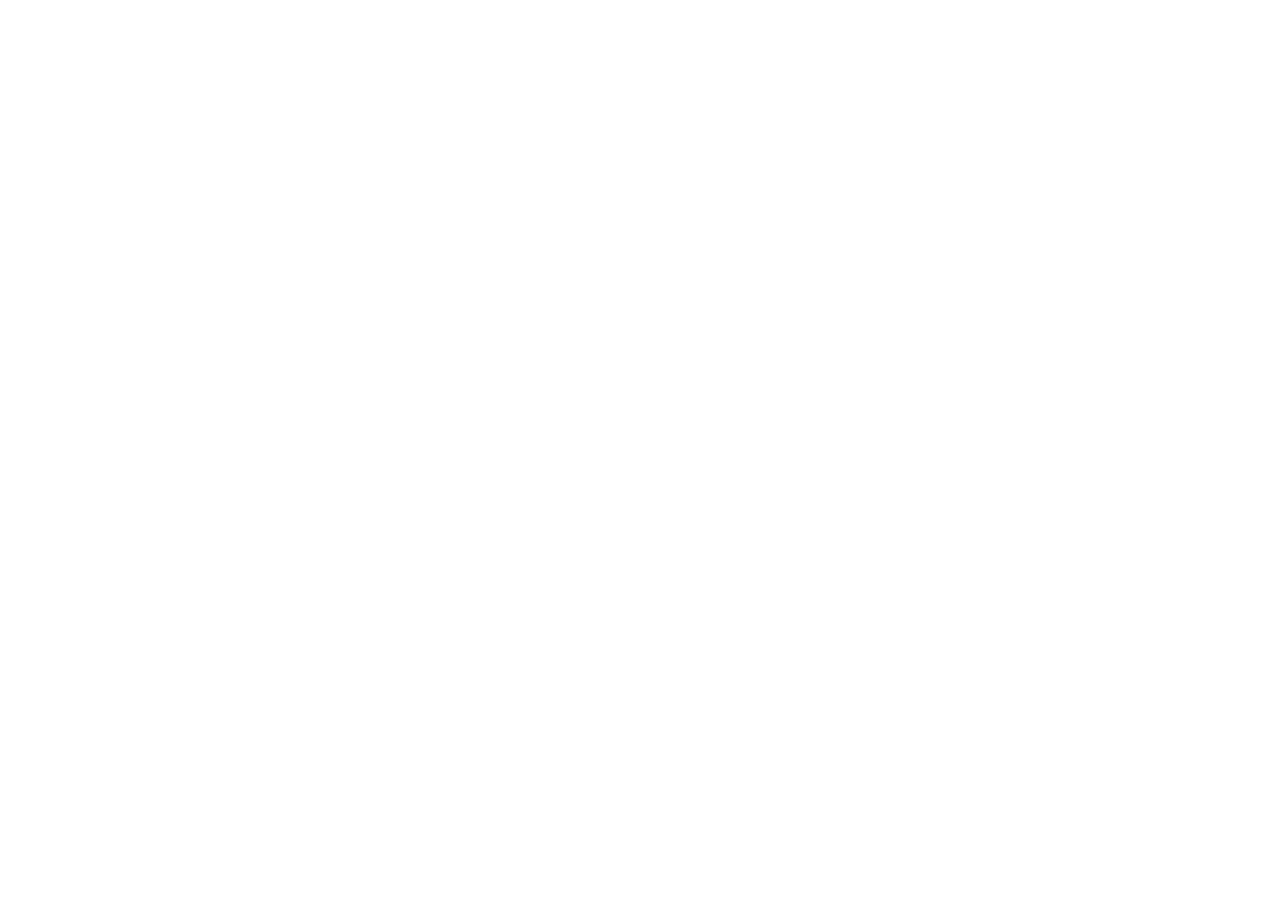
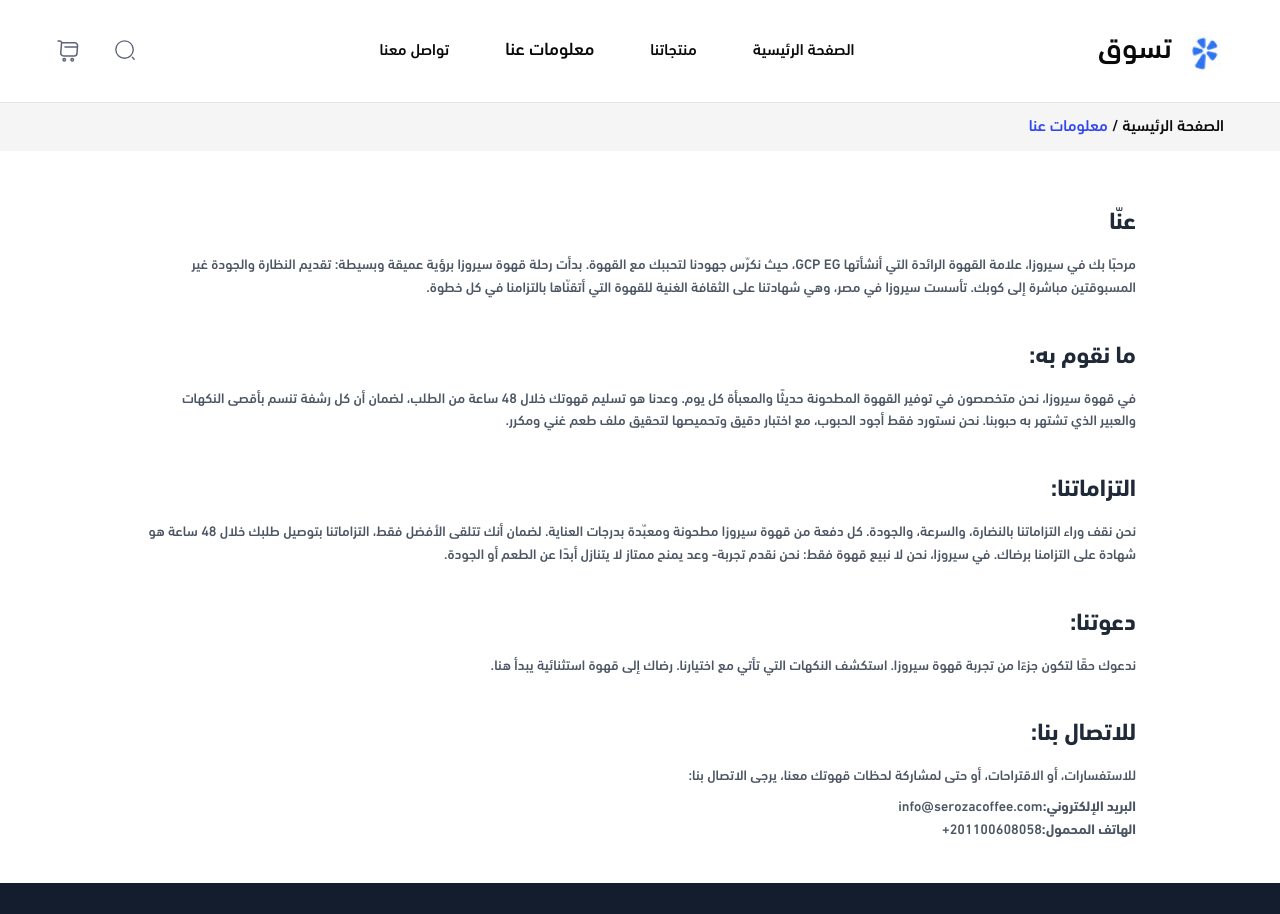
Before and after one commit to YasserToni/E-commerce-task, a React (Vite) app: page /aboutus in a window 1280 px wide. Before the commit this address had no page. Shown: the top 914 px of the page. Before the commit the page ends 800 px from the top, so only its background shows below. Built offline with nearby package versions, Linux system fonts and the light colour scheme; grey boxes are pictures that could not be loaded.

Commit message:
add contact & about page

```diff
--- a/src/App.jsx
+++ b/src/App.jsx
@@ -7,6 +7,8 @@
 import FaildPayment from "./Pages/FaildPayment";
 import OrderPage from "./Pages/OrderPage";
 import SuccessPage from "./Pages/SuccessPage";
+import AboutUsPage from "./Pages/AboutUsPage";
+import ContactusPage from "./Pages/ContactusPage";
 
 function App() {
   return (
@@ -19,6 +21,8 @@
           <Route path="success-order" element={<SuccessPage />} />
           <Route path="failed-order" element={<FaildPayment />} />
           <Route path="checkout" element={<OrderPage />} />
+          <Route path="aboutus" element={<AboutUsPage />} />
+          <Route path="contactus" element={<ContactusPage />} />
         </Routes>
       </BrowserRouter>
     </>
--- /dev/null
+++ b/src/Pages/AboutUsPage.jsx
@@ -0,0 +1,78 @@
+import Footer from "@/components/ui/footer/Footer";
+import Header from "@/components/ui/header/Header";
+import HeaderProductList from "@/components/ui/ProductList/HeaderProductList";
+
+function AboutUsPage() {
+  return (
+    <>
+      <Header />
+      <HeaderProductList about={" معلومات عنا"} />
+      <div dir="rtl" className="max-w-5xl mx-auto mt-4 py-10 px-4 sm:px-8">
+        <section className="text-right mb-10">
+          <h2 className="text-2xl sm:text-xl font-bold text-gray-800 mb-4 font-fb">
+            عنّا
+          </h2>
+          <p className="text-gray-600 text-sm sm:text-base leading-relaxed font-fm">
+            مرحبًا بك في سيروزا، علامة القهوة الرائدة التي أنشأتها GCP EG، حيث
+            نكرّس جهودنا لتحببك مع القهوة. بدأت رحلة قهوة سيروزا برؤية عميقة
+            وبسيطة: تقديم النظارة والجودة غير المسبوقتين مباشرة إلى كوبك. تأسست
+            سيروزا في مصر، وهي شهادتنا على الثقافة الغنية للقهوة التي أتقنّاها
+            بالتزامنا في كل خطوة.
+          </p>
+        </section>
+        <section className="text-right mb-10">
+          <h2 className="text-2xl sm:text-xl font-bold text-gray-800 mb-4 font-fb">
+            ما نقوم به:
+          </h2>
+          <p className="text-gray-600 text-sm sm:text-base leading-relaxed font-fm">
+            في قهوة سيروزا، نحن متخصصون في توفير القهوة المطحونة حديثًا والمعبأة
+            كل يوم. وعدنا هو تسليم قهوتك خلال 48 ساعة من الطلب، لضمان أن كل رشفة
+            تنسم بأقصى النكهات والعبير الذي تشتهر به حبوبنا. نحن نستورد فقط أجود
+            الحبوب، مع اختبار دقيق وتحميصها لتحقيق ملف طعم غني ومكرر.
+          </p>
+        </section>
+        <section className="text-right mb-10">
+          <h2 className="text-2xl sm:text-xl font-bold text-gray-800 mb-4 font-fb">
+            التزاماتنا:
+          </h2>
+          <p className="text-gray-600 text-sm sm:text-base leading-relaxed font-fm">
+            نحن نقف وراء التزاماتنا بالنضارة، والسرعة، والجودة. كل دفعة من قهوة
+            سيروزا مطحونة ومعبّدة بدرجات العناية. لضمان أنك تتلقى الأفضل فقط،
+            التزاماتنا بتوصيل طلبك خلال 48 ساعة هو شهادة على التزامنا برضاك. في
+            سيروزا، نحن لا نبيع قهوة فقط: نحن نقدم تجربة- وعد يمنح ممتاز لا
+            يتنازل أبدًا عن الطعم أو الجودة.
+          </p>
+        </section>
+        <section className="text-right mb-10">
+          <h2 className="text-2xl sm:text-xl font-bold text-gray-800 mb-4 font-fb">
+            دعوتنا:
+          </h2>
+          <p className="text-gray-600 text-sm sm:text-base leading-relaxed font-fm">
+            ندعوك حقًا لتكون جزءًا من تجربة قهوة سيروزا. استكشف النكهات التي
+            تأتي مع اختيارنا. رضاك إلى قهوة استثنائية يبدأ هنا.
+          </p>
+        </section>
+        <section className="text-right">
+          <h2 className="text-2xl sm:text-xl font-bold text-gray-800 mb-4 font-fb">
+            للاتصال بنا:
+          </h2>
+          <p className="text-gray-600 text-sm sm:text-base leading-relaxed mb-2 font-fm">
+            للاستفسارات، أو الاقتراحات، أو حتى لمشاركة لحظات قهوتك معنا، يرجى
+            الاتصال بنا:
+          </p>
+          <p className="text-gray-600 text-sm sm:text-base leading-relaxed font-fm">
+            <span className="font-semibold font-fb">البريد الإلكتروني:</span>
+            info@serozacoffee.com
+          </p>
+          <p className="text-gray-600 text-sm sm:text-base leading-relaxed font-fm">
+            <span className="font-semibold font-fb">الهاتف المحمول:</span>
+            201100608058+
+          </p>
+        </section>
+      </div>
+      <Footer />
+    </>
+  );
+}
+
+export default AboutUsPage;
--- /dev/null
+++ b/src/Pages/ContactusPage.jsx
@@ -0,0 +1,45 @@
+import Footer from "@/components/ui/footer/Footer";
+import Header from "@/components/ui/header/Header";
+import HeaderProductList from "@/components/ui/ProductList/HeaderProductList";
+
+function ContactusPage() {
+  return (
+    <>
+      <Header />
+      <HeaderProductList about={"تواصل معنا"} />
+      <div dir="rtl" className="max-w-4xl mx-auto mt-4 py-10 px-4 sm:px-8">
+        <section className="text-right">
+          <h2 className="text-2xl sm:text-xl font-bold text-gray-800 mb-6  ">
+            تواصل معنا
+          </h2>
+          <p className="text-gray-600 text-sm sm:text-base leading-relaxed mb-6 font-fm">
+            ندعوك لأن تكون جزءًا من تجربة قهوة سيروزا. استكشف النكهات، استمتع
+            بالجودة، وتمتع بالراحة التي تأتي مع اختيار قهوة سيروزا. رضاك إلى
+            قهوة استثنائية يبدأ هنا.
+          </p>
+          <p className="text-gray-600 text-sm sm:text-base leading-relaxed mb-6 font-fm">
+            للاستفسارات، أو الاقتراحات، أو حتى لمشاركة لحظات قهوتك معنا، يرجى
+            الاتصال بنا:
+          </p>
+          <div className="text-gray-600 text-sm sm:text-base leading-relaxed font-fm">
+            <p className="mb-2">
+              <span className="font-semibold font-fb">البريد الإلكتروني:</span>
+              info@serozacoffee.com
+            </p>
+            <p>
+              <span className="font-semibold font-fb">الهاتف المحمول:</span>
+              201100608058+
+            </p>
+          </div>
+        </section>
+        <footer className="mt-8 text-right text-gray-500 text-sm sm:text-base font-fm">
+          انضم إلينا في سيروزا، حيث كل كوب هو قصة، وكل رشفة دعوة لاستكشاف عمق
+          حرفية القهوة عالية الجودة.
+        </footer>
+      </div>
+      <Footer />
+    </>
+  );
+}
+
+export default ContactusPage;
--- a/src/Pages/ProductListPage.jsx
+++ b/src/Pages/ProductListPage.jsx
@@ -11,7 +11,7 @@
   return (
     <>
       <Header />
-      <HeaderProductList />
+      <HeaderProductList about={"منتجاتنا"} />
       <main
         dir="rtl"
         className="px-14 sm:px-4 flex gap-5 py-6 sm:py-2 bg-[#fff]"
--- a/src/components/ui/ProductList/HeaderProductList.jsx
+++ b/src/components/ui/ProductList/HeaderProductList.jsx
@@ -1,11 +1,10 @@
-function HeaderProductList() {
+function HeaderProductList({ about }) {
   return (
     <div
       dir="rtl"
       className="bg-[#F5F5F5] px-14 sm:px-4 py-3 sm:py-2 font-fm font-normal text-base sm:text-sm sm:leading-4"
     >
-      الصفحة الرئيسية /
-      <span className="font-bold text-[#3047F0]">منتجاتنا</span>
+      الصفحة الرئيسية /<span className="font-bold text-[#3047F0]">{about}</span>
     </div>
   );
 }
--- a/src/components/ui/header/Header.jsx
+++ b/src/components/ui/header/Header.jsx
@@ -37,10 +37,10 @@
             <NavLink to="/products">منتجاتنا</NavLink>
           </li>
           <li className="hover:border-b border-[#2a2a3063] hover:text-primary hover:font-semibold">
-            معلومات عنا
+            <NavLink to="/aboutus">معلومات عنا</NavLink>
           </li>
           <li className="hover:border-b border-[#2a2a3063] hover:text-primary hover:font-semibold">
-            تواصل معنا
+            <NavLink to="/contactuc">تواصل معنا</NavLink>
           </li>
         </ul>
         <span
@@ -64,10 +64,10 @@
           <NavLink to="/products">منتجاتنا</NavLink>
         </li>
         <li>
-          <a href="#">معلومات عنا</a>
+          <NavLink to="/aboutus">معلومات عنا</NavLink>
         </li>
         <li>
-          <a href="#">تواصل معنا</a>
+          <NavLink to="/contactus">تواصل معنا</NavLink>
         </li>
       </ul>
       <div className="flex justify-between gap-8 sm:gap-4">
```
